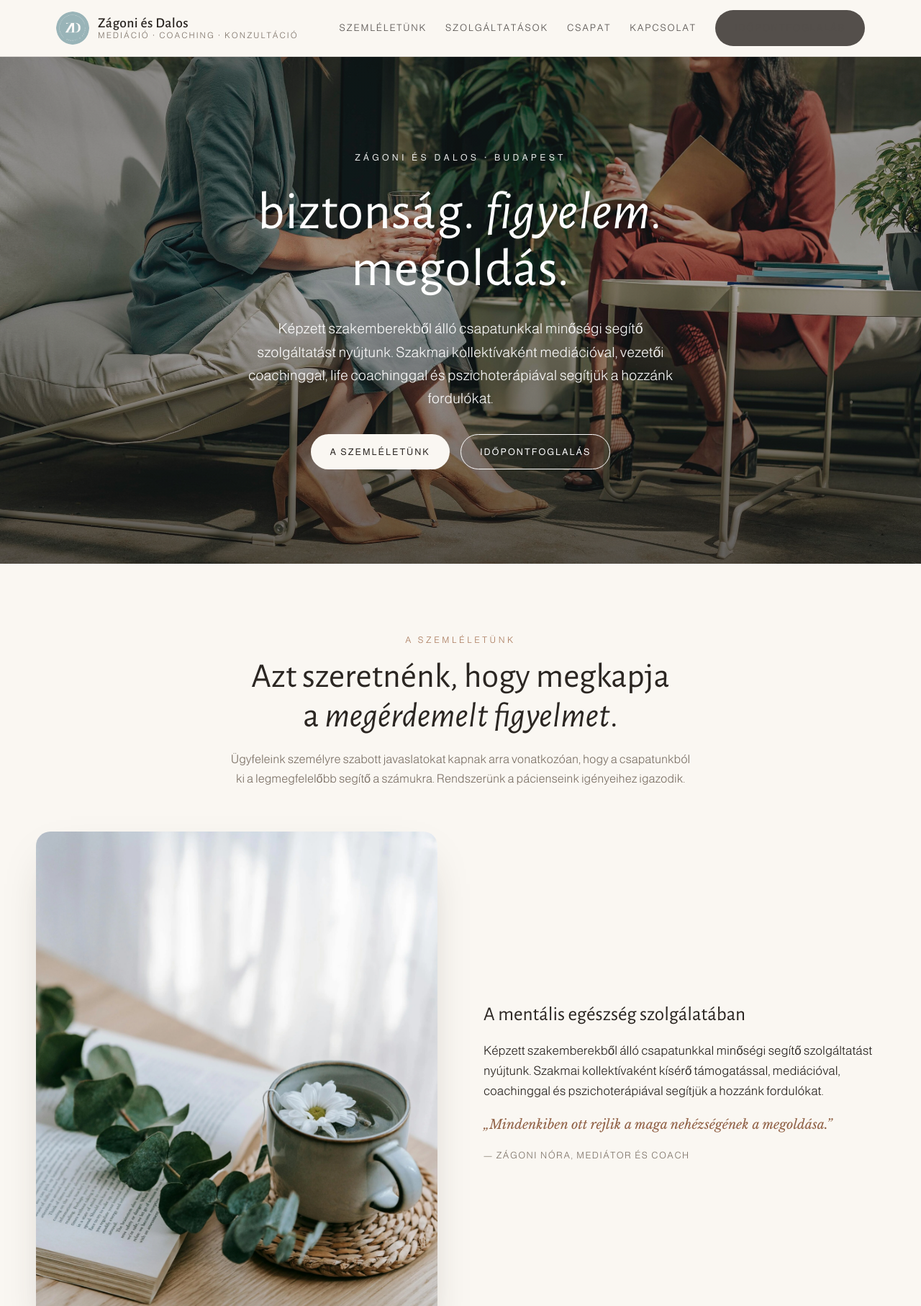
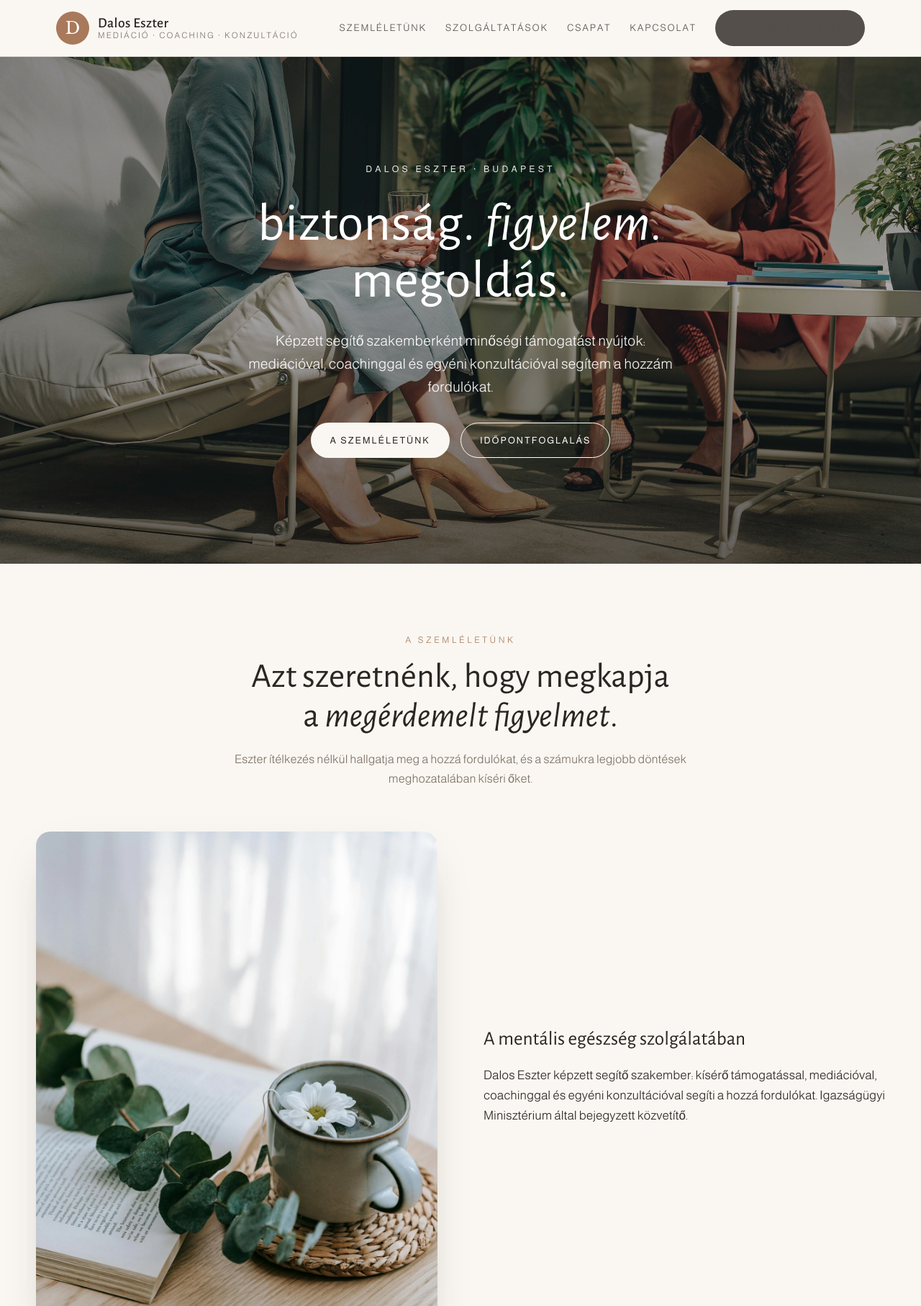
Before and after one commit to bicyclize/dalos-eszter, a plain HTML site: page index.html in a window 1280 px wide. Shown: the top 1814 px of the page at 72% size. Drawn offline with nearby package versions, Linux system fonts and the light colour scheme.

Commit message:
Eszter-only rebrand: remove Zágoni references, drop joint logo & team photos

```diff
--- a/index.html
+++ b/index.html
@@ -3,8 +3,8 @@
 <head>
 <meta charset="UTF-8">
 <meta name="viewport" content="width=device-width, initial-scale=1.0">
-<title>Zágoni és Dalos — mediáció · coaching · konzultáció</title>
-<meta name="description" content="Képzett szakemberekből álló csapatunkkal minőségi segítő szolgáltatást nyújtunk: mediáció, vezetői coaching, life coaching és pszichoterápia Budapesten, a Széll Kálmán térnél.">
+<title>Dalos Eszter — mediáció · coaching · konzultáció</title>
+<meta name="description" content="Dalos Eszter képzett segítő szakember: egyéni konzultáció, coaching és mediáció Budapesten, a Széll Kálmán tér közelében. Igazságügyi Minisztérium által bejegyzett közvetítő.">
 <link rel="preconnect" href="https://fonts.googleapis.com">
 <link rel="preconnect" href="https://fonts.gstatic.com" crossorigin>
 <link href="https://fonts.googleapis.com/css2?family=Alegreya+Sans:ital,wght@0,300;0,400;0,500;0,700;1,400&family=Almarai:wght@300;400;700&family=Libre+Baskerville:ital@0;1&display=swap" rel="stylesheet">
@@ -54,7 +54,12 @@
     gap: 20px;
   }
   .brand{ display:flex; align-items:center; gap:12px; }
-  .brand img{ width:46px; height:46px; border-radius:50%; object-fit:cover; }
+  .brand img, .brand .monogram{ width:46px; height:46px; border-radius:50%; object-fit:cover; flex:none; }
+  .brand .monogram{
+    display:flex; align-items:center; justify-content:center;
+    background: var(--accent); color:#fff;
+    font-family: var(--serif); font-size: 1.45rem;
+  }
   .brand-name{
     font-family: var(--display); font-weight: 500; font-size: 1.22rem;
     letter-spacing: .02em; line-height: 1.1;
@@ -466,8 +471,8 @@
 <header>
   <div class="header-inner">
     <a href="#top" class="brand">
-      <img src="img/logo.png" alt="Zágoni és Dalos logó">
-      <span class="brand-name">Zágoni és Dalos<small>mediáció · coaching · konzultáció</small></span>
+      <span class="monogram" aria-hidden="true">D</span>
+      <span class="brand-name">Dalos Eszter<small>mediáció · coaching · konzultáció</small></span>
     </a>
     <nav class="desktop">
       <a href="#szemlelet">Szemléletünk</a>
@@ -493,9 +498,9 @@
 <div class="hero" id="top">
   <div class="hero-bg"></div>
   <div class="hero-content">
-    <div class="hero-eyebrow">Zágoni és Dalos · Budapest</div>
+    <div class="hero-eyebrow">Dalos Eszter · Budapest</div>
     <h1>biztonság. <em>figyelem.</em> megoldás.</h1>
-    <p>Képzett szakemberekből álló csapatunkkal minőségi segítő szolgáltatást nyújtunk. Szakmai kollektívaként mediációval, vezetői coachinggal, life coachinggal és pszichoterápiával segítjük a hozzánk fordulókat.</p>
+    <p>Képzett segítő szakemberként minőségi támogatást nyújtok: mediációval, coachinggal és egyéni konzultációval segítem a hozzám fordulókat.</p>
     <a href="#szemlelet" class="btn btn-light">A szemléletünk</a>
     <a href="#kapcsolat" class="btn btn-outline" style="border-color:#fff;color:#fff;">Időpontfoglalás</a>
   </div>
@@ -507,7 +512,7 @@
     <div class="section-head">
       <div class="kicker">A szemléletünk</div>
       <h2>Azt szeretnénk, hogy megkapja<br>a <em style="font-style:italic;">megérdemelt figyelmet</em>.</h2>
-      <p class="sub">Ügyfeleink személyre szabott javaslatokat kapnak arra vonatkozóan, hogy a csapatunkból ki a legmegfelelőbb segítő a számukra. Rendszerünk a pácienseink igényeihez igazodik.</p>
+      <p class="sub">Eszter ítélkezés nélkül hallgatja meg a hozzá fordulókat, és a számukra legjobb döntések meghozatalában kíséri őket.</p>
     </div>
     <div class="about-grid">
       <div class="about-img">
@@ -515,9 +520,7 @@
       </div>
       <div class="about-text">
         <h3>A mentális egészség szolgálatában</h3>
-        <p>Képzett szakemberekből álló csapatunkkal minőségi segítő szolgáltatást nyújtunk. Szakmai kollektívaként kísérő támogatással, mediációval, coachinggal és pszichoterápiával segítjük a hozzánk fordulókat.</p>
-        <p class="lead">„Mindenkiben ott rejlik a maga nehézségének a megoldása.”</p>
-        <div class="meta">— Zágoni Nóra, mediátor és coach</div>
+        <p>Dalos Eszter képzett segítő szakember: kísérő támogatással, mediációval, coachinggal és egyéni konzultációval segíti a hozzá fordulókat. Igazságügyi Minisztérium által bejegyzett közvetítő.</p>
       </div>
     </div>
   </div>
@@ -557,7 +560,7 @@
         <div class="svc-body">
           <div class="svc-tag">Egyéni konzultáció</div>
           <h3>Konzultáció</h3>
-          <p>A személyes találkozók során az ügyfelek feltárják és feldolgozzák problémáikat. A legkilátástalanabb helyzetben is segít, ha új megközelítésből tekintünk a problémánkra — képzett szakembereink segítségével túljuthat az elakadt helyzeten.</p>
+          <p>A személyes találkozók során az ügyfelek feltárják és feldolgozzák problémáikat. A legkilátástalanabb helyzetben is segít, ha új megközelítésből tekintünk a problémánkra — képzett szakember segítségével túljuthat az elakadt helyzeten.</p>
           <div class="svc-price"><span>50 perc · heti rendszeresség</span><strong>20.000 Ft</strong></div>
         </div>
       </article>
@@ -600,12 +603,12 @@
       <div class="step">
         <span class="num">02.</span>
         <h3>Személyre szabott javaslatok</h3>
-        <p>Megbeszéljük, hogy csapatunkból ki felel meg a legjobban az Ön igényeinek és preferenciáinak.</p>
+        <p>Megbeszéljük, hogy milyen formában tudjuk a legjobban támogatni az Ön igényeit és preferenciáit.</p>
       </div>
       <div class="step">
         <span class="num">03.</span>
-        <h3>Válasszon megfelelő szakembert</h3>
-        <p>A találkozást megelőző telefonos konzultáció segít abban, hogy az Önnek megfelelő szakemberrel kezdjék el a közös munkát.</p>
+        <h3>Válassza a megfelelő kereteket</h3>
+        <p>A találkozást megelőző telefonos konzultáció segít abban, hogy a közös munkát a megfelelő keretek között kezdjük el.</p>
       </div>
     </div>
   </div>
@@ -659,7 +662,7 @@
     <div class="section-head">
       <div class="kicker">Kapcsolat</div>
       <h2>Forduljon segítségért, <em style="font-style:italic;">még ma!</em></h2>
-      <p class="sub">Írjon nekünk bizalommal, vagy hívjon minket — közösen megtaláljuk az Önnek megfelelő támogatást.</p>
+      <p class="sub">Írjon bizalommal, vagy hívjon — közösen megtaláljuk az Önnek megfelelő támogatást.</p>
     </div>
     <div class="contact-grid">
       <div class="contact-info">
@@ -692,10 +695,10 @@
           <textarea id="f-msg" name="message" required placeholder="Mi az, amiben segítségre lenne szüksége?"></textarea>
         </div>
         <button type="submit" class="btn btn-solid" style="width:100%;">Elküld</button>
-        <p class="form-note">Üzenetét bizalmasan kezeljük, és hamarosan felvesszük Önnel a kapcsolatot.</p>
+        <p class="form-note">Üzenetét bizalmasan kezelem, és hamarosan felveszem Önnel a kapcsolatot.</p>
         <div class="form-success" id="formSuccess">
           <span class="tick">✓</span>
-          Köszönjük üzenetét! Hamarosan jelentkezünk.
+          Köszönöm üzenetét! Hamarosan jelentkezem.
         </div>
       </form>
     </div>
@@ -713,8 +716,8 @@
 <footer>
   <div class="footer-inner">
     <div class="footer-brand">
-      <span class="brand-name">Zágoni és Dalos<small style="color:rgba(237,231,222,.6);">mediáció · coaching · konzultáció</small></span>
-      <p>Képzett szakemberekből álló csapatunkkal minőségi segítő szolgáltatást nyújtunk Budapesten.</p>
+      <span class="brand-name">Dalos Eszter<small style="color:rgba(237,231,222,.6);">mediáció · coaching · konzultáció</small></span>
+      <p>Dalos Eszter mediátor, coach és konzultációs szakember — Budapest, a Széll Kálmán tér közelében.</p>
     </div>
     <div class="footer-col">
       <h4>Menü</h4>
@@ -732,7 +735,7 @@
     </div>
   </div>
   <div class="footer-bottom">
-    <span>© <span id="year"></span> Zágoni és Dalos. Minden jog fenntartva.</span>
+    <span>© <span id="year"></span> Dalos Eszter. Minden jog fenntartva.</span>
     <span><a href="#" style="opacity:.8;">GDPR</a> · <a href="#" style="opacity:.8;">Impresszum</a></span>
   </div>
 </footer>
@@ -749,7 +752,7 @@
     btn.textContent = 'Küldés…';
 
     var data = new FormData(form);
-    data.append('_subject', 'Új üzenet a weboldalról — Zágoni és Dalos');
+    data.append('_subject', 'Új üzenet a weboldalról — Dalos Eszter');
     data.append('_template', 'table');
     data.append('_captcha', 'false');
 
```
Also changed, not shown: img/dora.jpg (deleted), img/logo.png (deleted), img/mate.jpg (deleted), img/nora.jpg (deleted), 1 other file.
